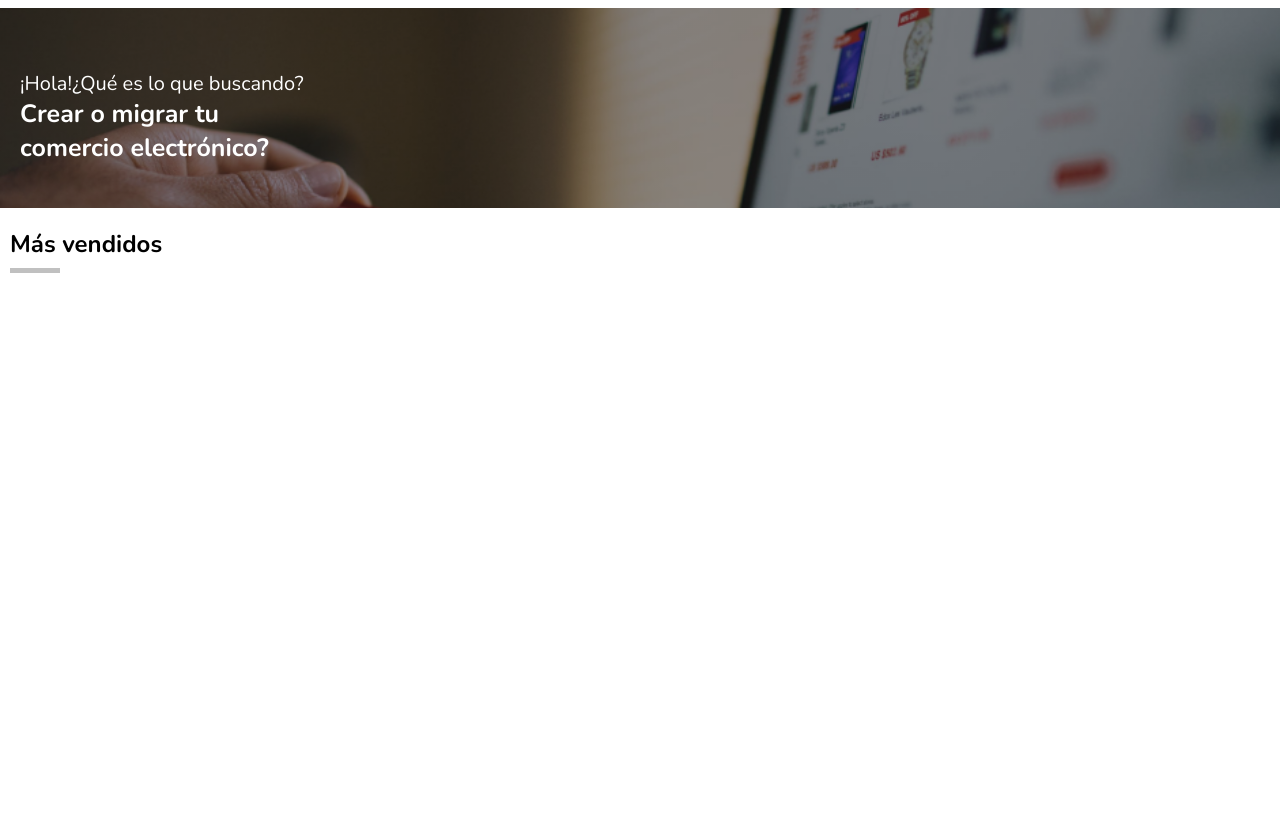
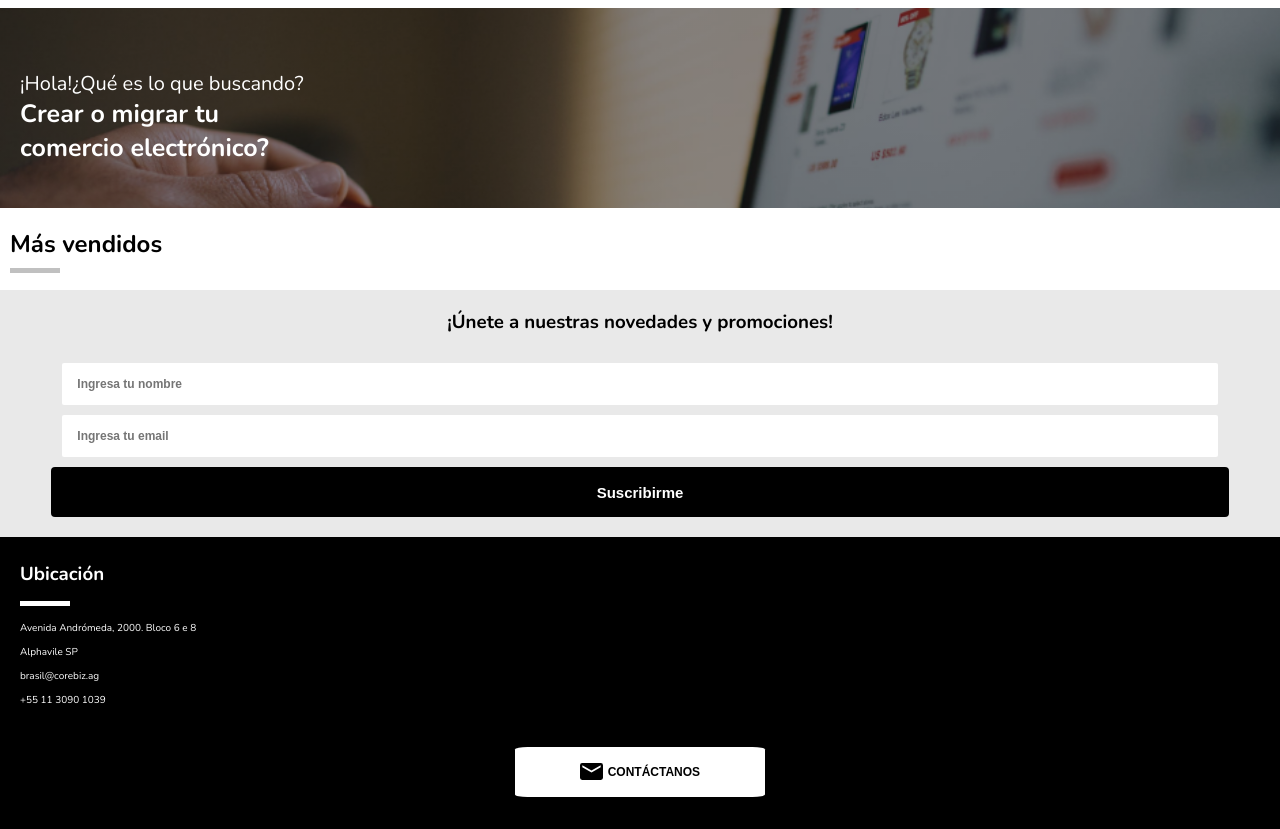
Before and after one commit to Adrian0910/proyecto-corebiz, a plain HTML site: page index.html in a window 1280 px wide. Shown: the part 102-931 px from the top of the page. Before the commit the page ends 800 px from the top, so only its background shows below. Drawn offline with nearby package versions, Linux system fonts and the light colour scheme; no server answers.

Commit message:
fin del proyecto

```diff
--- a/app.js
+++ b/app.js
@@ -10,7 +10,10 @@ const crearContenido = async () => {
   })
 }
 
+
 function crearProducto(producto) {
+
+
   const div = document.createElement('div')
   //div.classList.add('card__img')
 
@@ -22,8 +25,9 @@ function crearProducto(producto) {
   h3.textContent = `${producto.productName}`
   h3.classList.add('card__title')
 
-  const stars = document.createElement('p')
-  stars.textContent = `${producto.stars}`
+  const stars = document.createElement('div')
+  stars.innerHTML = `${producto.stars}`
+  stars.classList.add('card__title')
 
 
 
@@ -41,7 +45,7 @@ function crearProducto(producto) {
   precio.classList.add('card__info')
 
   const info = document.createElement('div')
-  info.textContent = `${producto.installments.values[0]}`
+  info.textContent = `${producto.installments[0]}`
   info.classList.add('card__title')
 
   const button = document.createElement('button')
--- a/index.html
+++ b/index.html
@@ -53,48 +53,57 @@
           comercio electrónico?
         </p>
       </section>
-
-      <!-- <section class="sells">
+      <section>
         <h2 class="sells__title">Más vendidos</h2>
-
-         <div class="sells__contain">
-          <div class="sells__card">
-            <div class="card__image">
-              <img
-                class="card__img"
-                src="assets/images/zapato.png"
-                alt="zapato flotador"
+        <div class="sells__contain">
+          <div class="sells__card card__image" id="apiProducto"></div>
+        </div>
+      </section>
+      <section class="sec__form">
+        <div class="sec__div">
+          <h3 class="div__title">¡Únete a nuestras novedades y promociones!</h3>
+          <form action="">
+            <div class="form__div">
+              <input
+                class="form__input"
+                type="text"
+                placeholder="    Ingresa tu nombre"
               />
+              <input
+                class="form__input"
+                type="text"
+                placeholder="    Ingresa tu email"
+              />
+              <button class="form__btn">Suscribirme</button>
             </div>
-            <h3 class="card__title">ZAPATO FLOTADOR NEGRO</h3>
-            <div class="card__star">
-              <span><i class="fas fa-star"></i></span>
-              <span><i class="far fa-star"></i></span>
-              <span><i class="far fa-star"></i></span>
-              <span><i class="far fa-star"></i></span>
-              <span><i class="far fa-star"></i></span>
-            </div>
-            <div class="card__info">
-            <span class="one">de $399.00</span>
-            <span class="two">por $259.90</span>
-            <span class="three">ou em 9x de R$ 28.87</span>
-          </div>
-            <button class="card__btn" type="submit">COMPRAR</button>
-          </div> -->
-
-
-          <h2 class="sells__title">Más vendidos</h2>
-          <section class="sells__contain">
-
-              <div class="sells__card card__image" id="apiProducto">
-
-              </div>
-
-          </section>
+          </form>
+        </div>
+      </section>
+      <section class="ubicacion">
+        <h3 class="h3">Ubicación</h3>
+        <div class="ubicacion__div">
+          <p>Avenida Andrómeda, 2000. Bloco 6 e 8</p>
+          <p>Alphavile SP</p>
+          <p>brasil@corebiz.ag</p>
+          <p>+55 11 3090 1039</p>
+        </div>
+        <div class="div__btn">
+          <button class="ubicacion__btn">
+            <img src="assets/images/Icon_mensaje.svg" alt=""
+            class="div__icono"> <span>CONTÁCTANOS</span>
+          </button>
+          <button class="ubicacion__btn">
+            <img src="assets/images/Icon_llamada.svg" alt="" class="div__icono"> <span>HABLA CON UN INSTRUCTOR</span>
+          </button>
+        </div>
       </section>
     </main>
 
-    <footer></footer>
+    <footer class="footer">
+      <div class="footer__img">
+        <img src="assets/images/logo_corebiz.png" alt="" class="footer__imagen">
+      </div>
+    </footer>
 
     <script src="app.js"></script>
   </body>
--- a/styles.css
+++ b/styles.css
@@ -71,18 +71,16 @@ body {
   flex-direction: column;
   justify-content: center;
   align-items: left;
-
 }
-.banner__titulo{
+.banner__titulo {
   color: white;
   margin: 0;
   margin-left: 20px;
   font-size: 20px;
   padding: 0;
   font-weight: 400;
-
 }
-.banner__p{
+.banner__p {
   height: 50px;
   color: white;
   margin-left: 20px;
@@ -91,34 +89,31 @@ body {
   padding: 0;
   margin: 0;
   margin-left: 20px;
-
 }
-.card__btn{
+.card__btn {
   font-weight: 700;
   margin-left: 10px;
   align-items: center;
 }
-.sells__title{
+.sells__title {
   font-size: 700;
   margin-left: 10px;
-
-
 }
-.sells__title::before{
+.sells__title::before {
   content: '';
   position: absolute;
   width: 50px;
   height: 5px;
   margin-top: 40px;
-    background-color: #C0C0C0;
+  background-color: #c0c0c0;
 }
-.sells__contain{
+.sells__contain {
   display: flex;
   flex-direction: row;
   justify-content: center;
 }
 
-.sells__card{
+.sells__card {
   display: flex;
   flex-direction: column;
   justify-content: center;
@@ -126,61 +121,61 @@ body {
   margin: 5px;
   height: 500px;
 }
-.sells__zapatos{
-  background-color: #F8475F;
+.sells__zapatos {
+  background-color: #f8475f;
 }
-.card__image{
+.card__image {
   width: 100%;
   height: 35%;
   overflow: hidden;
 }
-.card__img{
+.card__img {
   width: 100%;
   height: 100%;
   object-fit: cover;
 }
-.card__title{
+.card__title {
   text-align: center;
   margin: auto;
   font-weight: 400;
   font-size: 14px;
-    color: #7A7A7A;
+  color: #7a7a7a;
 }
-.card__star{
+.card__star {
   display: flex;
   flex-direction: row;
   justify-content: center;
-    color: #F8475F;
+  color: #f8475f;
   padding-bottom: 10px;
 }
 
-.card__info{
+.card__info {
   display: flex;
   flex-direction: column;
   align-items: center;
   font-weight: bolder;
 }
 
-.one{
+.one {
   font-weight: 400;
   font-size: 15px;
-    color: #7A7A7A;
+  color: #7a7a7a;
   text-decoration-line: line-through;
   padding-bottom: 5px;
 }
-.two{
+.two {
   font-weight: 700;
   font-size: 20px;
   padding-bottom: 5px;
 }
-.three{
+.three {
   font-weight: 400;
   font-size: 15px;
-    color: #7A7A7A;
+  color: #7a7a7a;
   padding-bottom: 5px;
 }
 
-.card__btn{
+.card__btn {
   background: black;
   color: white;
   height: 50px;
@@ -189,14 +184,133 @@ body {
   font-size: 15px;
   border-radius: 10px;
   margin-left: 95px;
-
 }
 
-.tachado{
-
+.tachado {
   margin-left: 150px;
   font-weight: 400;
   font-size: 14px;
-    text-decoration:line-through;
-    color: #7A7A7A;
+  text-decoration: line-through;
+  color: #7a7a7a;
 }
+/* .sec__form {
+  display: flex;
+  flex-direction: row;
+  align-items: center;
+  background-color: whitesmoke;
+} */
+.sec__div {
+  display: flex;
+  flex-direction: column;
+  /* align-items: center; */
+  background-color: rgb(233, 233, 233);
+  /* margin: 10px; */
+}
+
+.div__title{
+  text-align: center;
+}
+
+.form__div {
+  display: flex;
+  flex-direction: column;
+  align-items: center;
+  /* background-color: blue; */
+  padding-top: 10px;
+}
+
+.form__input {
+  height: 40px;
+  width: 90%;
+  border-radius: 2px;
+  align-items: center;
+  margin-bottom: 10px;
+  border: 1px ;
+  font-size: 12px;
+  font-weight: bolder;
+  /* padding-left: 15px; */
+}
+.form__btn {
+  background: black;
+  border: none;
+  color: rgb(255, 255, 255);
+  height: 50px;
+  width: 92%;
+  font-weight: 700;
+  font-size: 15px;
+  border-radius: 4px;
+  /* margin: 0; */
+  margin-bottom: 20px;
+}
+
+
+.ubicacion {
+  padding-top: 5px;
+  background-color: #000000;
+  height: 400px;
+}
+.h3 {
+  color: #ffff;
+  font-size: 700;
+  margin-left: 20px;
+}
+.h3::before {
+  content: '';
+  position: absolute;
+  width: 50px;
+  height: 5px;
+  margin-top: 40px;
+  background-color: #ffff;
+}
+
+.ubicacion__div {
+  /* background-color: red; */
+  padding-top: 5px;
+  color: #ffff;
+  font-size: 10px;
+  font-weight: 400;
+  margin-left: 20px;
+  margin-right: 20px;
+}
+
+.div__btn{
+  display: flex;
+  justify-content: center;
+  align-items: center;
+  flex-direction: column;
+  padding-top: 30px;
+  margin-right: 20px;
+  margin-left: 20px;
+  /* background-color: red; */
+}
+
+.ubicacion__btn {
+  display: flex;
+  justify-content: center;
+  align-items: center;
+  margin-bottom: 35px;
+  height: 50px;
+  width: 250px;
+  font-size: 12px;
+  font-weight: bolder;
+  border-radius: 5%;
+  background-color: #ffff;
+  border: none;
+}
+
+.div__icono{
+  padding-right: 5px;
+}
+
+.footer{
+  height: 50px;
+}
+
+.footer__img{
+  /* background-color: red; */
+  /* height: 20px; */
+}
+
+.footer__imagen{
+
+}
```
Also changed, not shown: otro.html (deleted, +0 -26 lines), assets/images/Icon_llamada.svg (added), assets/images/Icon_mensaje.svg (added), assets/images/logoNike.png (deleted). Lines whose indentation alone changed are shown as unchanged.
